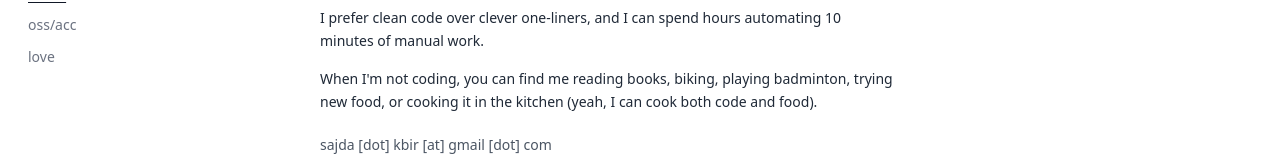
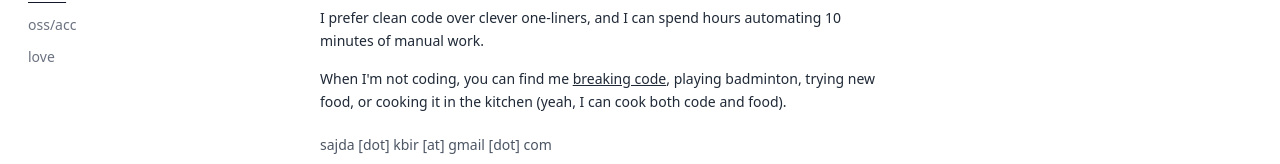
Before and after one commit to sajdakabir/saju, a Next.js app: page / in a window 1280 px wide. Shown: the part 375-539 px from the top of the page. Built offline with nearby package versions, Linux system fonts and the light colour scheme.

Commit message:
chore:changes

```diff
--- a/src/app/page.tsx
+++ b/src/app/page.tsx
@@ -39,7 +39,7 @@ export default function Home() {
 
                 <p className="max-w-xl">I prefer clean code over clever one-liners, and I can spend hours automating 10 minutes of manual work.</p>
 
-                <p className="max-w-xl">When I'm not coding, you can find me reading books, biking, playing badminton, trying new food, or cooking it in the kitchen (yeah, I can cook both code and food).</p>
+                <p className="max-w-xl">When I'm not coding, you can find me <Link href="/oss-acc" className="underline hover:no-underline">breaking code</Link>, playing badminton, trying new food, or cooking it in the kitchen (yeah, I can cook both code and food).</p>
 
                 {/* <p className="max-w-xl">To know more about me, take a look at my <Link href="/history" className="underline hover:no-underline">history</Link>.</p> */}
 
```
